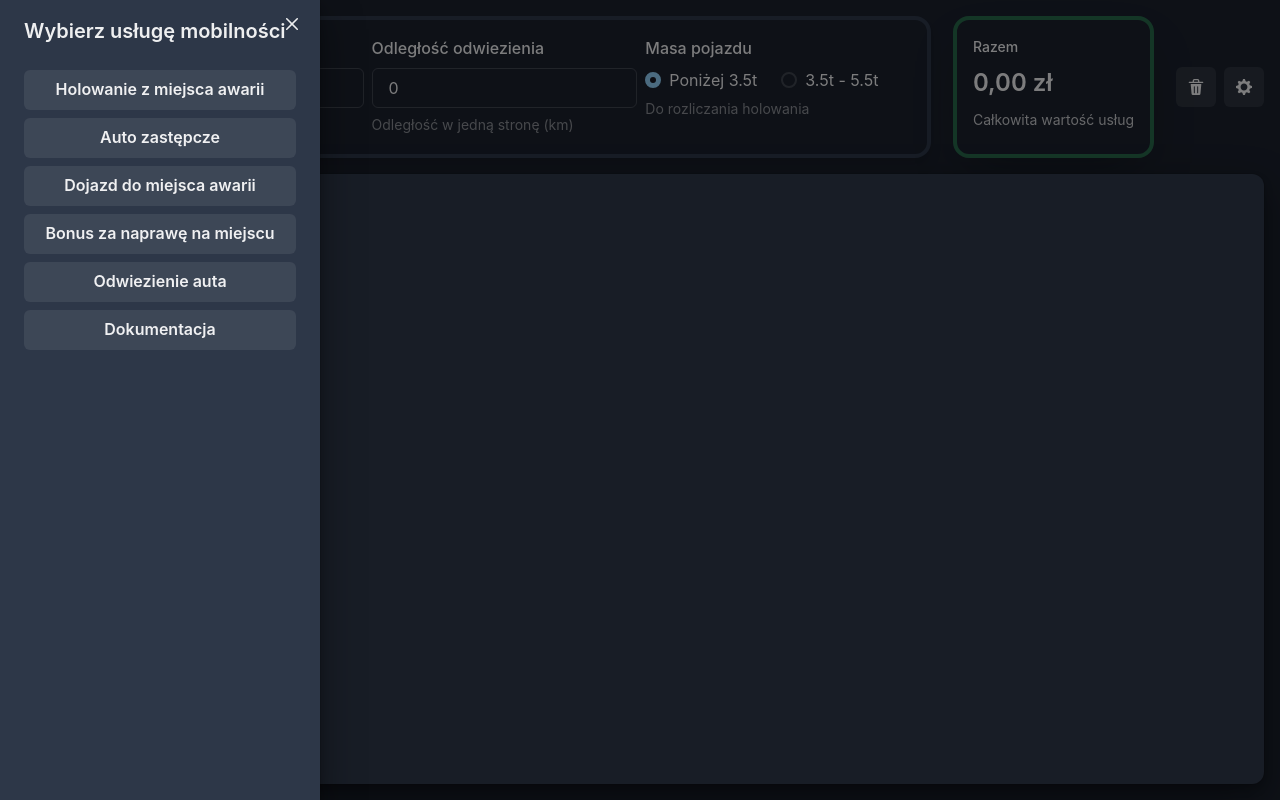
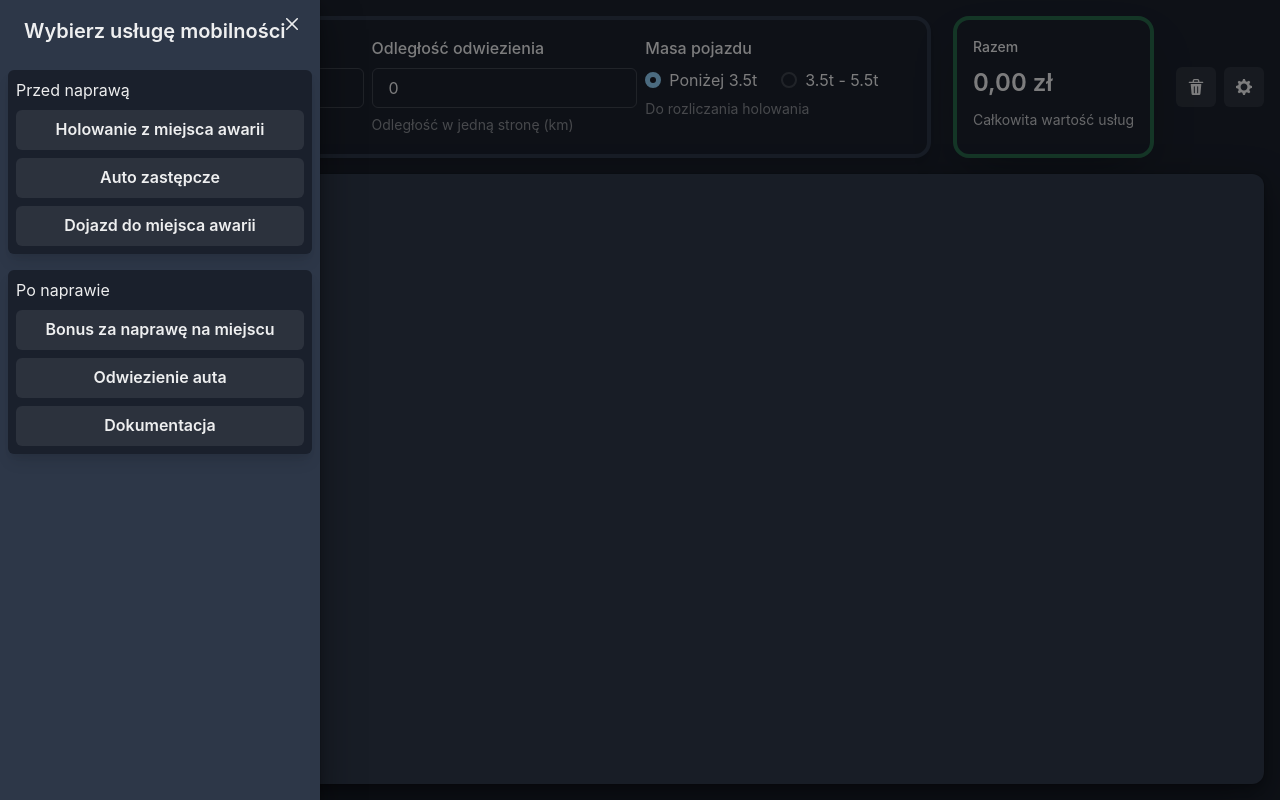
Before and after one commit to goodideagiver/mobilo-app, a React (Vite) app: page / in a window 1280 px wide. Both pictures are taken after a click on the button 36 px from the left and 87 px from the top of the page. Built offline with nearby package versions, Linux system fonts and the light colour scheme.

Commit message:
Feat: add split for categories in service pick drawer

```diff
--- a/src/components/appHeader/appHeader.tsx
+++ b/src/components/appHeader/appHeader.tsx
@@ -1,6 +1,7 @@
 import { DeleteIcon, HamburgerIcon, SettingsIcon } from '@chakra-ui/icons'
 import {
   Box,
+  Circle,
   Flex,
   FormControl,
   FormHelperText,
@@ -15,6 +16,7 @@ import {
   StatHelpText,
   StatLabel,
   StatNumber,
+  Text,
   Tooltip,
 } from '@chakra-ui/react'
 
@@ -91,7 +93,16 @@ export const AppHeader = ({ drawerOpenHandler }: Props) => {
       <Box h="100%" rounded="2xl" p="4" shadow="2xl" border="4px" borderColor="green.700">
         <Stat h="100%">
           <Stack>
-            <StatLabel>Razem</StatLabel>
+            <StatLabel>
+              <HStack>
+                {!!(activeServices.length > 0) && (
+                  <Circle size="30px" bg="green.700">
+                    {activeServices.length}
+                  </Circle>
+                )}
+                <Text>Razem</Text>
+              </HStack>
+            </StatLabel>
             <StatNumber>{numberToOutputCurrencyString(activeServiceSummary)}</StatNumber>
             <StatHelpText>Całkowita wartość usług</StatHelpText>
           </Stack>
--- a/src/components/servicePickDrawer/servicePickDrawer.tsx
+++ b/src/components/servicePickDrawer/servicePickDrawer.tsx
@@ -7,22 +7,51 @@ import {
   DrawerHeader,
   DrawerOverlay,
   Stack,
+  Text,
 } from '@chakra-ui/react'
+import { ReactNode } from 'react'
 import { useServicesStore } from '../../store/servicesStore/servicesStore'
-
-const optionsBeforeRepair = ['Holowanie z miejsca awarii', 'Auto zastępcze', 'Dojazd do miejsca awarii']
-
-const optionsAfterRepair = ['Bonus za naprawę na miejscu', 'Odwiezienie pojazdu', 'Opłata za dokumentację']
 
 type Props = {
   isOpen: boolean
   drawerCloseHandler: () => void
 }
+
+const CategoryWrapper = ({ children, text }: { children: ReactNode; text: string }) => {
+  return (
+    <Stack bg="gray.800" shadow={'lg'} w="100%" p="2" rounded={'md'}>
+      <Text>{text}</Text>
+      {children}
+    </Stack>
+  )
+}
+type ServiceButtonProps = {
+  children: ReactNode
+  onClick: () => void
+  active: boolean
+}
+
+const ServiceButton = ({ active, children, onClick }: ServiceButtonProps) => (
+  <Button border="4px" borderColor={active ? 'green.500' : 'transparent'} onClick={onClick} width="100%">
+    {children}
+  </Button>
+)
+
 export const ServicePickDrawer = ({ isOpen, drawerCloseHandler }: Props) => {
   const services = useServicesStore((state) => state.services)
   const toggleService = useServicesStore((state) => state.toggleService)
 
-  const unpickedServices = services.filter((service) => !service.active)
+  const [servicesBeforeRepair, servicesAfterRepair] = services.reduce(
+    (splitServices, service) => {
+      if (service.beforeRepair) {
+        splitServices[0].push(service)
+      } else {
+        splitServices[1].push(service)
+      }
+      return splitServices
+    },
+    [[], []] as [typeof services, typeof services],
+  )
 
   return (
     <Drawer isOpen={isOpen} placement="left" onClose={drawerCloseHandler}>
@@ -31,13 +60,26 @@ export const ServicePickDrawer = ({ isOpen, drawerCloseHandler }: Props) => {
         <DrawerCloseButton />
         <DrawerHeader>Wybierz usługę mobilności</DrawerHeader>
 
-        <DrawerBody>
-          <Stack align={'center'} h="100%">
-            {unpickedServices.map((option) => (
-              <Button onClick={() => toggleService(option.id)} width="100%" key={option.id} placeholder={option.title}>
-                {option.title}
-              </Button>
-            ))}
+        <DrawerBody p="2">
+          <Stack gap="4" align={'center'} h="100%">
+            <CategoryWrapper text="Przed naprawą">
+              {servicesBeforeRepair.map((option) => {
+                return (
+                  <ServiceButton active={option.active} onClick={() => toggleService(option.id)} key={option.id}>
+                    {option.title}
+                  </ServiceButton>
+                )
+              })}
+            </CategoryWrapper>
+            <CategoryWrapper text="Po naprawie">
+              {servicesAfterRepair.map((option) => {
+                return (
+                  <ServiceButton active={option.active} onClick={() => toggleService(option.id)} key={option.id}>
+                    {option.title}
+                  </ServiceButton>
+                )
+              })}
+            </CategoryWrapper>
           </Stack>
         </DrawerBody>
       </DrawerContent>
--- a/src/store/servicesStore/servicesStore.ts
+++ b/src/store/servicesStore/servicesStore.ts
@@ -18,6 +18,7 @@ export type SingleService = {
   title: string
   textSummary: string
   active: boolean
+  beforeRepair?: boolean
 }
 
 type Fee = {
@@ -44,6 +45,7 @@ const defaultServices: SingleService[] = [
       rate[defaultSettings.vehicleWeight] * defaultSettings.distanceBeforeRepair,
     textSummary: '',
     active: false,
+    beforeRepair: true,
   },
   {
     title: 'Auto zastępcze',
@@ -52,6 +54,7 @@ const defaultServices: SingleService[] = [
     price: 0,
     textSummary: '',
     active: false,
+    beforeRepair: true,
   },
   {
     title: 'Dojazd do miejsca awarii',
@@ -60,6 +63,7 @@ const defaultServices: SingleService[] = [
     price: 0,
     textSummary: '',
     active: false,
+    beforeRepair: true,
   },
   {
     title: 'Bonus za naprawę na miejscu',
```
